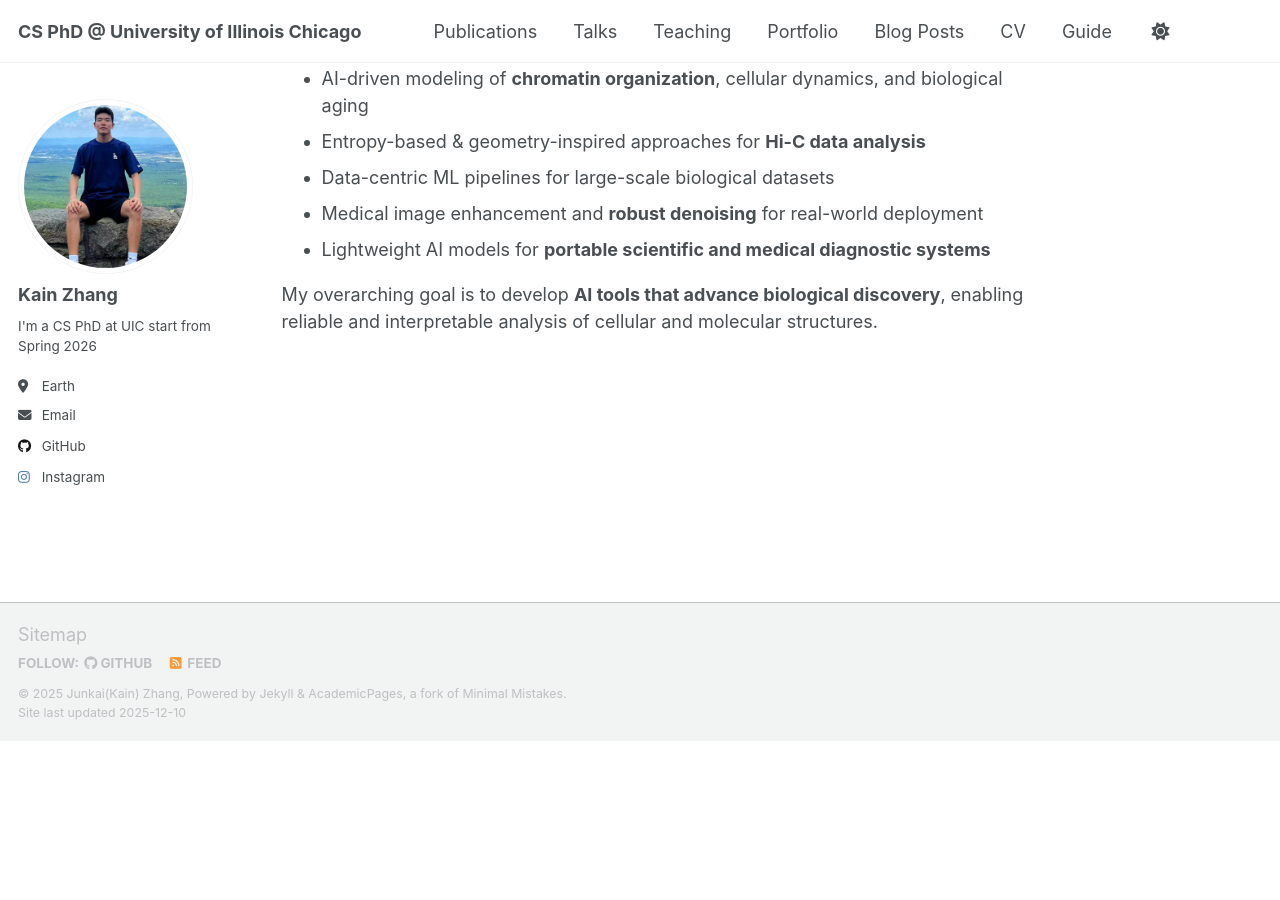
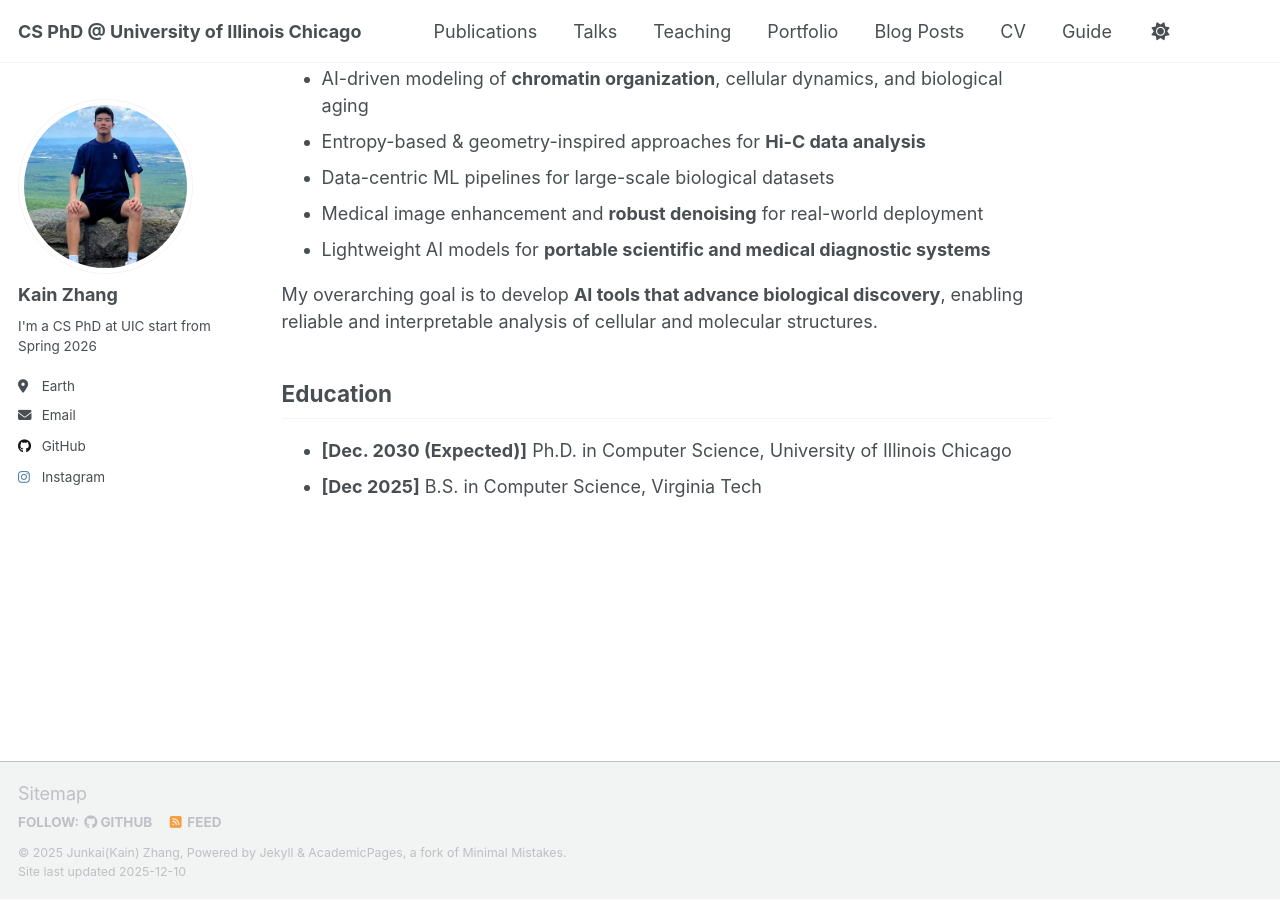
Before and after one commit to junkaizzz/junkaizzz.github.io, a Jekyll site: the page built from _pages/about.md, in a window 1280 px wide and 900 px high, scrolled down 826 px. Built offline with Jekyll 4.4.1, drawn with Linux system fonts in a browser that asks for light colours; a script that is not in the unit is left out; before the commit the page ends 1566 px from its top, so only the background shows below that.

Commit message:
Add education section to about page
Added education section with expected Ph.D. and B.S. details.

```diff
--- a/_pages/about.md
+++ b/_pages/about.md
@@ -32,3 +32,8 @@ Specifically, I am interested in:
 - Lightweight AI models for **portable scientific and medical diagnostic systems**
 
 My overarching goal is to develop **AI tools that advance biological discovery**, enabling reliable and interpretable analysis of cellular and molecular structures.
+
+## Education
+
+- **[Dec. 2030 (Expected)]** Ph.D. in Computer Science, University of Illinois Chicago
+- **[Dec 2025]** B.S. in Computer Science, Virginia Tech
```
